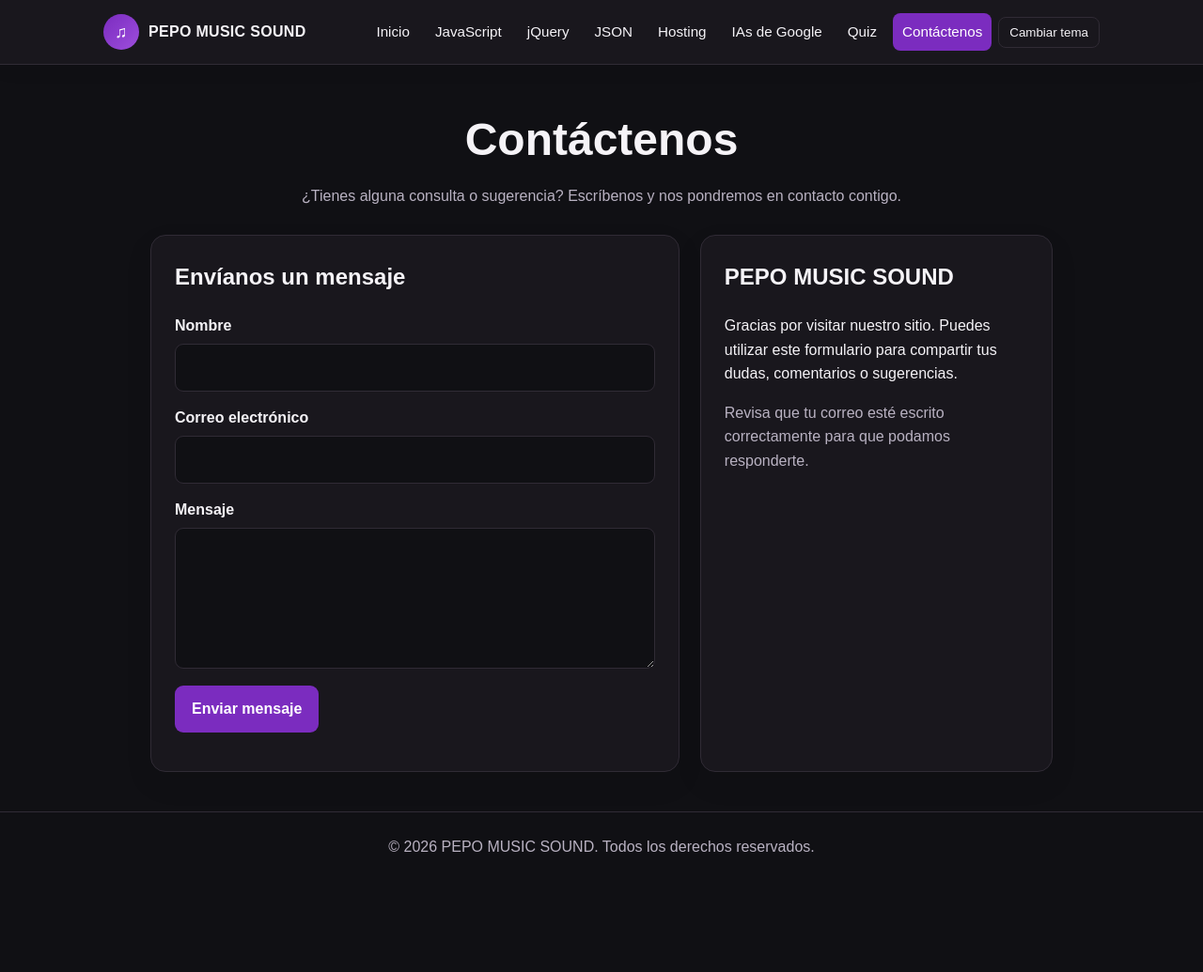
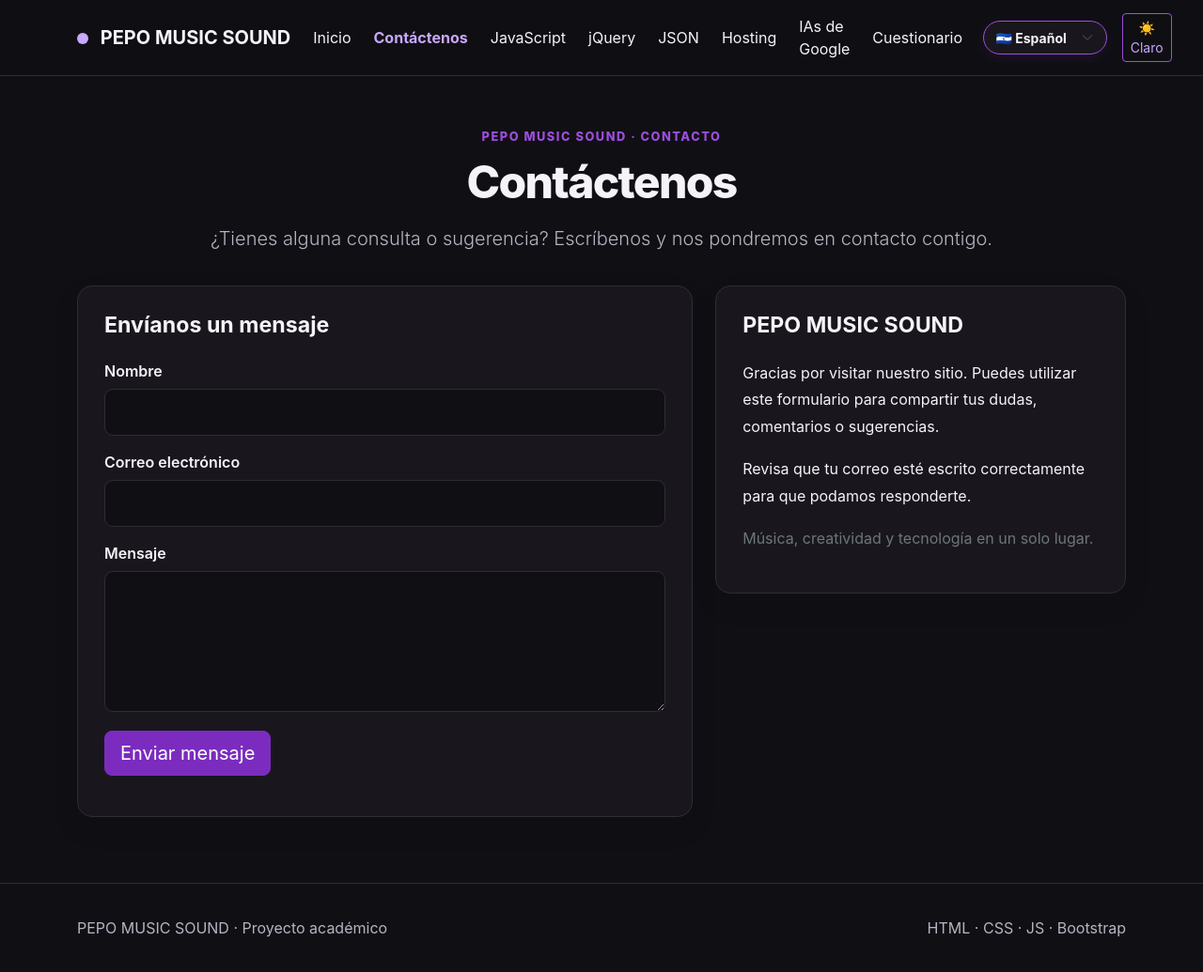
Before and after one commit to j4841801-ship-it/proyecto_final_software, a website: page contacto.html in a window 1280 px wide. Shown: the whole page at 94% size. Before the commit the page ends 938 px from the top, so only its background shows below. Drawn offline with nearby package versions, Linux system fonts and the light colour scheme.

Commit message:
pepo foncho

```diff
--- a/contacto.html
+++ b/contacto.html
@@ -1,230 +1,141 @@
 
-<!DOCTYPE html>
-<html lang="es" data-theme="dark">
+<!doctype html>
+<html lang="es">
+
 <head>
-  <meta charset="UTF-8">
-  <meta name="viewport" content="width=device-width, initial-scale=1.0">
-  <meta name="description" content="Contacta con PEPO MUSIC SOUND. Envíanos tus consultas y comentarios.">
+    <meta charset="utf-8">
+    <meta name="viewport" content="width=device-width, initial-scale=1">
+    <meta name="description"
+          content="Contacta con PEPO MUSIC SOUND. Envíanos tus consultas y comentarios.">
+
     <title>Contacto | PEPO MUSIC SOUND</title>
 
+    <!-- Bootstrap original del proyecto -->
+    <link
+        href="https://cdn.jsdelivr.net/npm/bootstrap@5.3.3/dist/css/bootstrap.min.css"
+        rel="stylesheet">
+
+    <!-- CSS original de PEPO MUSIC SOUND -->
+    <link rel="stylesheet" href="css/style.css">
+
+    <!-- Estilos exclusivos del formulario -->
     <style>
-    :root {
-      --purple: #7b2cbf;
-      --purple-light: #9d4edd;
-      --bg: #f7f4fb;
-      --text: #22202a;
-      --muted: #6b6572;
-      --card: #ffffff;
-      --line: #e5dff0;
+        .contact-section {
+            padding-top: 55px;
+            padding-bottom: 70px;
         }
 
-    [data-theme="dark"] {
-      --bg: #101014;
-      --text: #f5f3f7;
-      --muted: #b9b2c2;
-      --card: #19171d;
-      --line: #302b35;
+        .contact-heading {
+            text-align: center;
+            margin-bottom: 35px;
         }
 
-    * {
-      box-sizing: border-box;
+        .contact-heading .eyebrow {
+            margin-bottom: 10px;
         }
 
-    body {
-      margin: 0;
-      font-family: Arial, Helvetica, sans-serif;
-      background: var(--bg);
-      color: var(--text);
-      line-height: 1.6;
+        .contact-grid {
+            display: grid;
+            grid-template-columns: minmax(0, 1.2fr) minmax(260px, 0.8fr);
+            gap: 24px;
+            align-items: start;
         }
 
-    .navbar {
-      position: sticky;
-      top: 0;
-      z-index: 10;
-      background: var(--card);
-      border-bottom: 1px solid var(--line);
-      box-shadow: 0 4px 18px rgba(0, 0, 0, 0.08);
-    }
-
-    .nav-inner {
-      max-width: 1100px;
-      margin: auto;
-      padding: 14px 20px;
-      display: flex;
-      align-items: center;
-      justify-content: space-between;
-      gap: 18px;
-      flex-wrap: wrap;
-    }
-
-    .brand {
-      display: flex;
-      align-items: center;
-      gap: 10px;
-      text-decoration: none;
-      font-weight: 800;
-      color: var(--text);
-      letter-spacing: 0.3px;
-    }
-
-    .brand-dot {
-      width: 38px;
-      height: 38px;
-      display: grid;
-      place-items: center;
-      border-radius: 50%;
-      color: white;
-      background: linear-gradient(135deg, var(--purple), var(--purple-light));
-      font-size: 18px;
-    }
-
-    .nav-links {
-      display: flex;
-      align-items: center;
-      flex-wrap: wrap;
-      gap: 7px;
-    }
-
-    .nav-links a {
-      color: var(--text);
-      text-decoration: none;
-      padding: 8px 10px;
-      border-radius: 8px;
-      font-size: 0.95rem;
-    }
-
-    .nav-links a:hover,
-    .nav-links a[aria-current="page"] {
-      color: white;
-      background: var(--purple);
-    }
-
-    .theme-button {
-      border: 1px solid var(--line);
-      border-radius: 8px;
-      background: var(--card);
-      color: var(--text);
-      padding: 8px 11px;
-      cursor: pointer;
-    }
-
-    main {
-      max-width: 1000px;
-      margin: 42px auto;
-      padding: 0 20px;
-    }
-
-    .intro {
-      text-align: center;
-      margin-bottom: 28px;
-    }
-
-    .intro h1 {
-      margin: 0 0 8px;
-      font-size: clamp(2rem, 5vw, 3rem);
-    }
-
-    .intro p {
-      color: var(--muted);
-      margin: 0;
-    }
-
-    .contact-layout {
-      display: grid;
-      grid-template-columns: minmax(0, 1.2fr) minmax(240px, 0.8fr);
-      gap: 22px;
-    }
-
-    .panel {
-      background: var(--card);
-      border: 1px solid var(--line);
+        .contact-card {
+            min-width: 0;
+            padding: 28px;
+            border: 1px solid var(--line, #302b35);
             border-radius: 16px;
-      padding: 25px;
+            background: var(--card, #19171d);
+            color: var(--text, #f5f3f7);
             box-shadow: 0 12px 30px rgba(0, 0, 0, 0.08);
         }
 
-    .panel h2 {
-      margin-top: 0;
+        .contact-card h2 {
+            font-size: 1.45rem;
+            font-weight: 700;
+            margin-bottom: 22px;
         }
 
-    label {
+        #contactForm label {
             display: block;
-      margin: 15px 0 6px;
-      font-weight: 700;
+            margin: 16px 0 7px;
+            font-weight: 600;
+            color: var(--text, #f5f3f7);
         }
 
-    input,
-    textarea {
+        #contactForm input,
+        #contactForm textarea {
             display: block;
             width: 100%;
-      border: 1px solid var(--line);
+            box-sizing: border-box;
+            padding: 12px 14px;
+            border: 1px solid var(--line, #302b35);
             border-radius: 9px;
-      padding: 12px;
-      background: var(--bg);
-      color: var(--text);
-      font: inherit;
+            background: var(--paper, #101014);
+            color: var(--text, #f5f3f7);
+            font-family: inherit;
+            font-size: 1rem;
+            line-height: 1.5;
+            box-shadow: none;
+            transform: none;
+            transition: border-color 0.2s ease;
         }
 
-    textarea {
+        #contactForm input {
+            min-height: 48px;
+        }
+
+        #contactForm textarea {
             min-height: 150px;
             resize: vertical;
         }
 
-    input:focus,
-    textarea:focus {
-      outline: 2px solid var(--purple-light);
-      outline-offset: 1px;
+        #contactForm input:focus,
+        #contactForm textarea:focus {
+            border-color: var(--purple2, #9d4edd);
+            outline: 2px solid var(--purple2, #9d4edd);
+            outline-offset: 2px;
+            box-shadow: none;
+            transform: none;
         }
 
-    .send-button {
-      margin-top: 18px;
-      border: 0;
-      border-radius: 9px;
-      background: var(--purple);
-      color: #fff;
-      padding: 12px 18px;
-      font: inherit;
-      font-weight: 700;
-      cursor: pointer;
+        #contactForm input:focus-visible,
+        #contactForm textarea:focus-visible {
+            outline: 2px solid var(--purple2, #9d4edd);
         }
 
-    .send-button:hover {
-      background: var(--purple-light);
+        #contactForm .contact-submit {
+            margin-top: 20px;
         }
 
-    .send-button:disabled {
+        #contactForm .contact-submit:disabled {
             opacity: 0.65;
             cursor: wait;
         }
 
-    #estado {
-      margin-top: 14px;
+        #contactStatus {
             overflow-wrap: anywhere;
+            margin-top: 15px;
+            margin-bottom: 0;
         }
 
-    .muted {
-      color: var(--muted);
+        .contact-info p {
+            line-height: 1.8;
         }
 
-    footer {
-      text-align: center;
-      padding: 24px 20px;
-      border-top: 1px solid var(--line);
-      color: var(--muted);
+        @media (max-width: 767px) {
+            .contact-section {
+                padding-top: 35px;
+                padding-bottom: 45px;
             }
 
-    @media (max-width: 700px) {
-      .contact-layout {
-        grid-template-columns: 1fr;
+            .contact-grid {
+                grid-template-columns: minmax(0, 1fr);
             }
 
-      .nav-inner {
-        justify-content: center;
-      }
-
-      .nav-links {
-        justify-content: center;
+            .contact-card {
+                padding: 22px;
             }
         }
     </style>
@@ -232,45 +143,114 @@
 
 <body>
 
-  <nav class="navbar" aria-label="Navegación principal">
-    <div class="nav-inner">
+    <!-- MENÚ ORIGINAL DE PEPO MUSIC SOUND -->
+    <nav class="navbar navbar-expand-lg sticky-top">
+        <div class="container">
 
-      <a class="brand" href="index.html">
-        <span class="brand-dot" aria-hidden="true">♫</span>
-        <span>PEPO MUSIC SOUND</span>
+            <a class="navbar-brand fw-bold text-body" href="index.html">
+                <span class="brand-dot"></span>
+                PEPO MUSIC SOUND
             </a>
 
-      <div class="nav-links">
-        <a href="index.html">Inicio</a>
-        <a href="javascript.html">JavaScript</a>
-        <a href="jquery.html">jQuery</a>
-        <a href="json.html">JSON</a>
-        <a href="hosting.html">Hosting</a>
-        <a href="ias-google.html">IAs de Google</a>
-        <a href="quiz.html">Quiz</a>
-        <a href="contacto.html" aria-current="page">Contáctenos</a>
+            <button
+                class="navbar-toggler"
+                type="button"
+                data-bs-toggle="collapse"
+                data-bs-target="#nav"
+                aria-controls="nav"
+                aria-expanded="false"
+                aria-label="Abrir menú">
 
-        <button class="theme-button" id="themeButton" type="button">
-          Cambiar tema
+                <span class="navbar-toggler-icon"></span>
             </button>
+
+            <div id="nav" class="collapse navbar-collapse">
+                <ul class="navbar-nav ms-auto align-items-lg-center gap-lg-2">
+
+                    <li>
+                        <a class="nav-link" href="index.html">Inicio</a>
+                    </li>
+
+                    <li>
+                        <a class="nav-link active"
+                           aria-current="page"
+                           href="contacto.html">Contáctenos</a>
+                    </li>
+
+                    <li>
+                        <a class="nav-link" href="javascript.html">JavaScript</a>
+                    </li>
+
+                    <li>
+                        <a class="nav-link" href="jquery.html">jQuery</a>
+                    </li>
+
+                    <li>
+                        <a class="nav-link" href="json.html">JSON</a>
+                    </li>
+
+                    <li>
+                        <a class="nav-link" href="hosting.html">Hosting</a>
+                    </li>
+
+                    <li>
+                        <a class="nav-link" href="google-ia.html">IAs de Google</a>
+                    </li>
+
+                    <li>
+                        <a class="nav-link" href="cuestionario.html">Quiz</a>
+                    </li>
+
+                    <li class="nav-item language-item">
+                        <label class="visually-hidden" for="languageSelect">
+                            Seleccionar idioma
+                        </label>
+
+                        <select
+                            id="languageSelect"
+                            class="form-select form-select-sm language-select"
+                            aria-label="Seleccionar idioma">
+
+                            <option value="es">🇸🇻 Español</option>
+                            <option value="en">🇺🇸 English</option>
+                        </select>
+                    </li>
+
+                    <li>
+                        <button
+                            id="themeToggle"
+                            class="btn btn-sm btn-outline-brand ms-lg-2"
+                            type="button">
+                            ☀️ Claro
+                        </button>
+                    </li>
+
+                </ul>
             </div>
-
         </div>
     </nav>
 
-  <main>
+    <!-- CONTENIDO DEL CONTACTO -->
+    <main class="contact-section">
+        <div class="container">
 
-    <header class="intro">
-      <h1>Contáctenos</h1>
-      <p>
+            <header class="contact-heading">
+                <p class="eyebrow">PEPO MUSIC SOUND · CONTACTO</p>
+
+                <h1 class="section-title display-5">
+                    Contáctenos
+                </h1>
+
+                <p class="lead mt-3">
                     ¿Tienes alguna consulta o sugerencia?
                     Escríbenos y nos pondremos en contacto contigo.
                 </p>
             </header>
 
-    <div class="contact-layout">
+            <div class="contact-grid">
 
-      <section class="panel">
+                <!-- FORMULARIO -->
+                <section class="contact-card">
                     <h2>Envíanos un mensaje</h2>
 
                     <form id="contactForm">
@@ -282,8 +262,7 @@
                             type="text"
                             autocomplete="name"
                             maxlength="100"
-            required
-          >
+                            required>
 
                         <label for="correo">Correo electrónico</label>
                         <input
@@ -292,107 +271,114 @@
                             type="email"
                             autocomplete="email"
                             maxlength="254"
-            required
-          >
+                            required>
 
                         <label for="mensaje">Mensaje</label>
                         <textarea
                             id="mensaje"
                             name="mensaje"
-            maxlength="2000"
-            required
-          ></textarea>
+                            maxlength="1800"
+                            required></textarea>
 
-          <button class="send-button" id="sendButton" type="submit">
+                        <button
+                            class="btn btn-brand btn-lg contact-submit"
+                            id="sendButton"
+                            type="submit">
                             Enviar mensaje
                         </button>
 
-          <p id="estado" role="status" aria-live="polite"></p>
+                        <p
+                            id="contactStatus"
+                            role="status"
+                            aria-live="polite">
+                        </p>
 
                     </form>
                 </section>
 
-      <aside class="panel">
+                <!-- INFORMACIÓN -->
+                <aside class="contact-card contact-info">
                     <h2>PEPO MUSIC SOUND</h2>
 
                     <p>
                         Gracias por visitar nuestro sitio.
-          Puedes utilizar este formulario para compartir tus dudas,
-          comentarios o sugerencias.
+                        Puedes utilizar este formulario para compartir
+                        tus dudas, comentarios o sugerencias.
                     </p>
 
-        <p class="muted">
+                    <p>
                         Revisa que tu correo esté escrito correctamente
                         para que podamos responderte.
+                    </p>
+
+                    <p class="text-secondary">
+                        Música, creatividad y tecnología en un solo lugar.
                     </p>
                 </aside>
 
             </div>
+        </div>
     </main>
 
-  <footer>
-    © <span id="year"></span> PEPO MUSIC SOUND.
-    Todos los derechos reservados.
+    <!-- PIE DE PÁGINA ORIGINAL -->
+    <footer class="footer">
+        <div class="container d-flex justify-content-between flex-wrap gap-2">
+            <span>PEPO MUSIC SOUND · Proyecto académico</span>
+            <span>HTML · CSS · JS · Bootstrap</span>
+        </div>
     </footer>
 
+    <button id="backTop" class="back-top" type="button" aria-label="Volver arriba">
+        ↑
+    </button>
+
+    <!-- LIBRERÍAS Y FUNCIONES ORIGINALES -->
+    <script src="https://cdn.jsdelivr.net/npm/bootstrap@5.3.3/dist/js/bootstrap.bundle.min.js"></script>
+    <script src="js/script.js"></script>
+    <script src="js/language.js"></script>
+
+    <!-- ENVÍO A DISCORD: SOLO PARA PRUEBAS -->
     <script>
         /*
-      PRUEBA ESCOLAR SOLAMENTE.
-
-      Pega aquí la URL de un webhook NUEVO de Discord.
-      No publiques la página con un webhook real,
-      porque cualquier visitante podrá verlo.
+          ADVERTENCIA:
+          Un webhook colocado aquí queda visible en el navegador.
+          No publiques una URL real en este archivo.
         */
         const DISCORD_WEBHOOK_URL =
             "https://discord.com/api/webhooks/1557494789639905280/XpsUancje2leoQzsvrobPdPN1qfiCxJ12djdSDAU1mAFkdQqFXjQPqJRMSUcGCYFaebs";
 
-    const form = document.getElementById("contactForm");
-    const estado = document.getElementById("estado");
+        const contactForm = document.getElementById("contactForm");
+        const contactStatus = document.getElementById("contactStatus");
         const sendButton = document.getElementById("sendButton");
 
-    document.getElementById("year").textContent =
-      new Date().getFullYear();
-
-    // Cambiar entre tema oscuro y claro.
-    document.getElementById("themeButton").addEventListener("click", () => {
-      const html = document.documentElement;
-
-      html.dataset.theme =
-        html.dataset.theme === "dark" ? "light" : "dark";
-    });
-
-    // Enviar el formulario a Discord.
-    form.addEventListener("submit", async (event) => {
+        contactForm.addEventListener("submit", async function (event) {
             event.preventDefault();
-
-      if (
-        !DISCORD_WEBHOOK_URL.startsWith(
-          "https://discord.com/api/webhooks/"
-        ) &&
-        !DISCORD_WEBHOOK_URL.startsWith(
-          "https://discordapp.com/api/webhooks/"
-        )
-      ) {
-        estado.textContent =
-          "Primero configura la URL del webhook de Discord en el código.";
-        return;
-      }
 
             const nombre = document.getElementById("nombre").value.trim();
             const correo = document.getElementById("correo").value.trim();
             const mensaje = document.getElementById("mensaje").value.trim();
 
             if (!nombre || !correo || !mensaje) {
-        estado.textContent =
+                contactStatus.textContent =
                     "Completa todos los campos antes de enviar.";
                 return;
             }
 
+            if (
+                !DISCORD_WEBHOOK_URL.startsWith(
+                    "https://discord.com/api/webhooks/"
+                )
+            ) {
+                contactStatus.textContent =
+                    "Falta configurar el webhook de Discord.";
+                return;
+            }
+
             sendButton.disabled = true;
-      estado.textContent = "Enviando mensaje…";
+            contactStatus.textContent = "Enviando mensaje...";
 
             try {
-        const respuesta = await fetch(DISCORD_WEBHOOK_URL, {
+                const response = await fetch(DISCORD_WEBHOOK_URL, {
                     method: "POST",
                     headers: {
                         "Content-Type": "application/json"
@@ -406,24 +392,21 @@
                     })
                 });
 
-        if (!respuesta.ok) {
-          throw new Error(
-            "Discord rechazó el mensaje (HTTP " +
-            respuesta.status + ")."
-          );
+                if (!response.ok) {
+                    throw new Error("Discord respondió con HTTP " + response.status);
                 }
 
-        estado.textContent =
+                contactStatus.textContent =
                     "¡Mensaje enviado correctamente a Discord!";
 
-        form.reset();
+                contactForm.reset();
 
             } catch (error) {
-        console.error(error);
+                console.error("Error al enviar el mensaje:", error);
 
-        estado.textContent =
-          "No se pudo enviar. Revisa la URL del webhook y la conexión. " +
-          "Si el error continúa, puede ser una restricción del navegador.";
+                contactStatus.textContent =
+                    "No se pudo enviar el mensaje. Comprueba la conexión " +
+                    "y la configuración del webhook.";
             } finally {
                 sendButton.disabled = false;
             }
```
Lines whose indentation alone changed are shown as unchanged.
